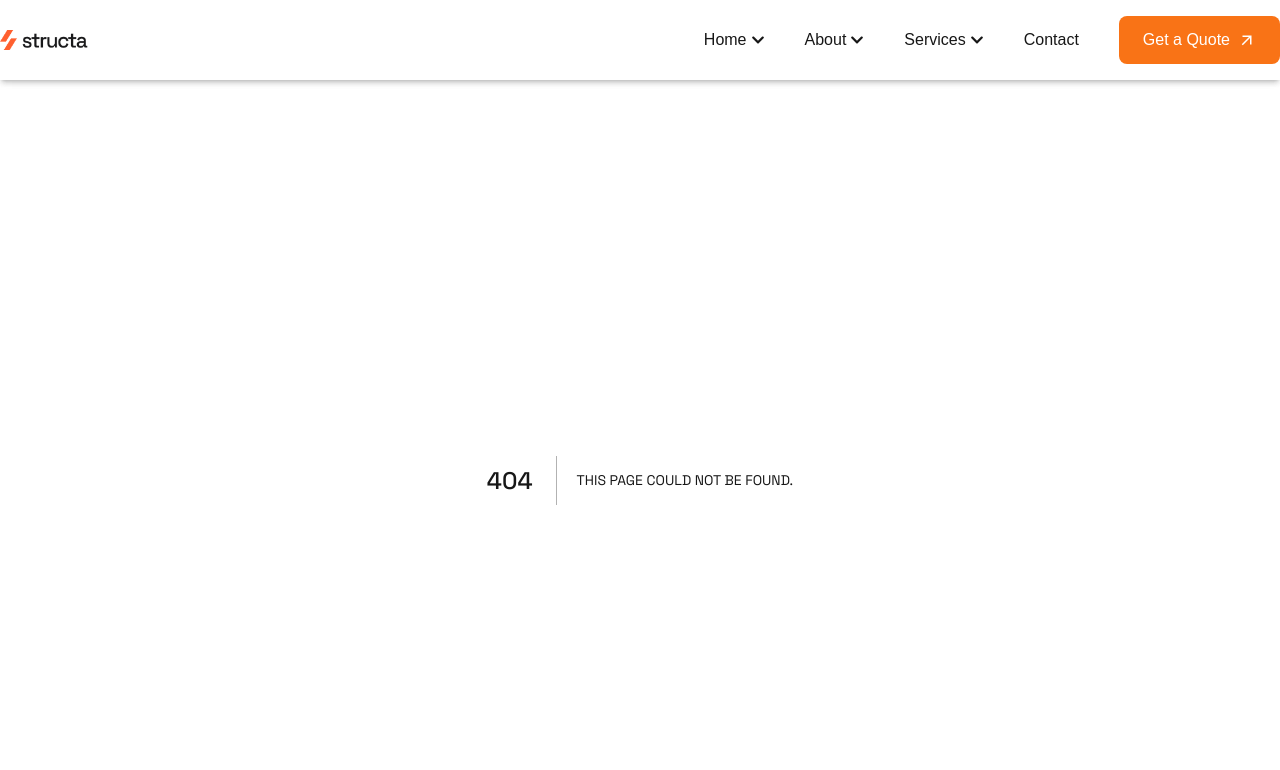
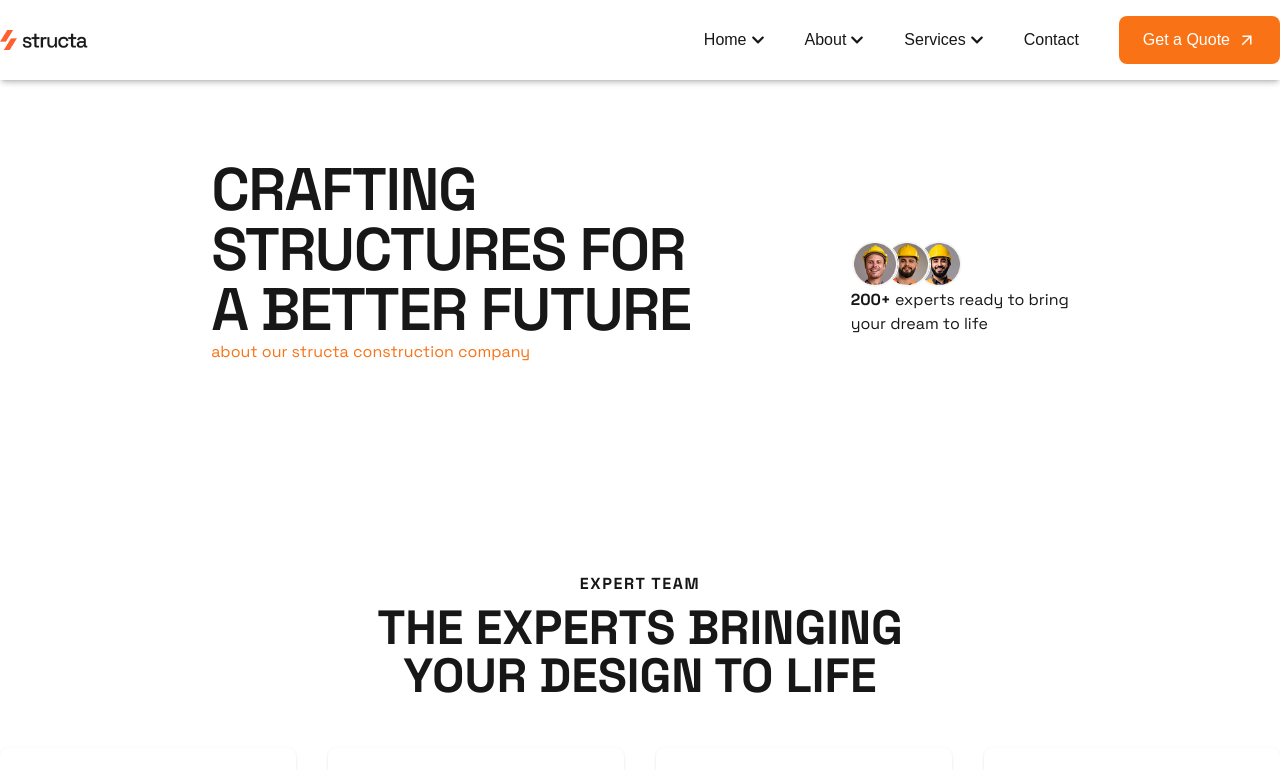
Before and after one commit to tanvirgeek/structa, a Next.js app: page /about in a window 1280 px wide. Before the commit this address had no page. Shown: the top 770 px of the page. Built offline with nearby package versions, Linux system fonts and the light colour scheme; a web font is replaced by a local one.

Commit message:
About begins

```diff
--- /dev/null
+++ b/src/app/about/page.tsx
@@ -0,0 +1,18 @@
+import AboutHero from "@/components/AboutHero";
+import ExcitedToStart from "@/components/ExcitedToStart";
+import ExpertTeam from "@/components/ExpertTeam";
+import Footer from "@/components/Footer";
+import React from "react";
+
+const About = () => {
+  return (
+    <div>
+      <AboutHero />
+      <ExpertTeam />
+      <ExcitedToStart />
+      <Footer />
+    </div>
+  );
+};
+
+export default About;
--- a/src/app/globals.css
+++ b/src/app/globals.css
@@ -59,12 +59,16 @@ body {
   font-family: var(--font-poppins);
 }
 
+.app-section {
+  @apply container mx-auto py-5 md:py-20 px-4 md:px-0;
+}
+
 h1 {
   @apply font-sans text-foreground font-bold text-5xl uppercase;
 }
 
 h2 {
-  @apply font-sans text-foreground font-bold text-3xl uppercase;
+  @apply font-sans text-foreground font-semibold text-6xl uppercase tracking-tight;
 }
 
 h6 {
--- /dev/null
+++ b/src/components/AboutHero.tsx
@@ -0,0 +1,22 @@
+import React from "react";
+import CircularExperts from "./CircularExperts";
+
+const AboutHero = () => {
+  return (
+    <div>
+      <div className="app-section flex flex-row justify-center gap-40">
+        <div>
+          <h2>
+            Crafting <br /> structures for <br /> a better future
+          </h2>
+          <p className="text-primary">about our structa construction company</p>
+        </div>
+        <div>
+          <CircularExperts />
+        </div>
+      </div>
+    </div>
+  );
+};
+
+export default AboutHero;
--- /dev/null
+++ b/src/components/CircularExperts.tsx
@@ -0,0 +1,40 @@
+import Image from "next/image";
+import React from "react";
+
+const CircularExperts = () => {
+  return (
+    <div className="py-5 md:py-0 md:pt-20">
+      <div className="relative w-32 h-12">
+        <Image
+          src="/profile1.png"
+          alt="Profile 1"
+          width={48}
+          height={48}
+          className="rounded-full absolute left-0 z-30 border-1 border-white"
+        />
+        <Image
+          src="/profile2.png"
+          alt="Profile 2"
+          width={48}
+          height={48}
+          className="rounded-full absolute left-8 z-20 border-1 border-white"
+        />
+        <Image
+          src="/profile3.png"
+          alt="Profile 3"
+          width={48}
+          height={48}
+          className="rounded-full absolute left-16 z-10 border-1 border-white"
+        />
+      </div>
+      <div>
+        <p>
+          <span className="font-bold">200+</span> experts ready to bring
+        </p>
+        <p>your dream to life</p>
+      </div>
+    </div>
+  );
+};
+
+export default CircularExperts;
--- a/src/components/Hero.tsx
+++ b/src/components/Hero.tsx
@@ -1,6 +1,7 @@
 import React from "react";
 import Button from "./Button";
 import Image from "next/image";
+import CircularExperts from "./CircularExperts";
 
 const Hero = () => {
   return (
@@ -21,37 +22,7 @@ const Hero = () => {
           <Button text="Get a Quote" />
           <Button text="Our Work" />
         </div>
-        <div className="py-5 md:py-0 md:pt-20">
-          <div className="relative w-32 h-12">
-            <Image
-              src="/profile1.png"
-              alt="Profile 1"
-              width={48}
-              height={48}
-              className="rounded-full absolute left-0 z-30 border-1 border-white"
-            />
-            <Image
-              src="/profile2.png"
-              alt="Profile 2"
-              width={48}
-              height={48}
-              className="rounded-full absolute left-8 z-20 border-1 border-white"
-            />
-            <Image
-              src="/profile3.png"
-              alt="Profile 3"
-              width={48}
-              height={48}
-              className="rounded-full absolute left-16 z-10 border-1 border-white"
-            />
-          </div>
-          <div>
-            <p>
-              <span className="font-bold">200+</span> experts ready to bring
-            </p>
-            <p>your dream to life</p>
-          </div>
-        </div>
+        <CircularExperts />
       </div>
     </div>
   );
--- a/src/components/NavigationBar.tsx
+++ b/src/components/NavigationBar.tsx
@@ -7,10 +7,10 @@ import Link from "next/link";
 import Button from "./Button";
 
 const navItems = [
-  { item: "Home", hasDropdown: true },
-  { item: "About", hasDropdown: true },
-  { item: "Services", hasDropdown: true },
-  { item: "Contact", hasDropdown: false },
+  { item: "Home", hasDropdown: true, href: "/" },
+  { item: "About", hasDropdown: true, href: "/about" },
+  { item: "Services", hasDropdown: true, href: "/services" },
+  { item: "Contact", hasDropdown: false, href: "/contact" },
 ];
 
 export default function Navbar() {
@@ -28,7 +28,7 @@ export default function Navbar() {
             <Link
               key={nav.item}
               className="flex gap-1 items-center cursor-pointer font-mono"
-              href={"/"}
+              href={nav.href}
             >
               {nav.item}
               {nav.hasDropdown && (
```
